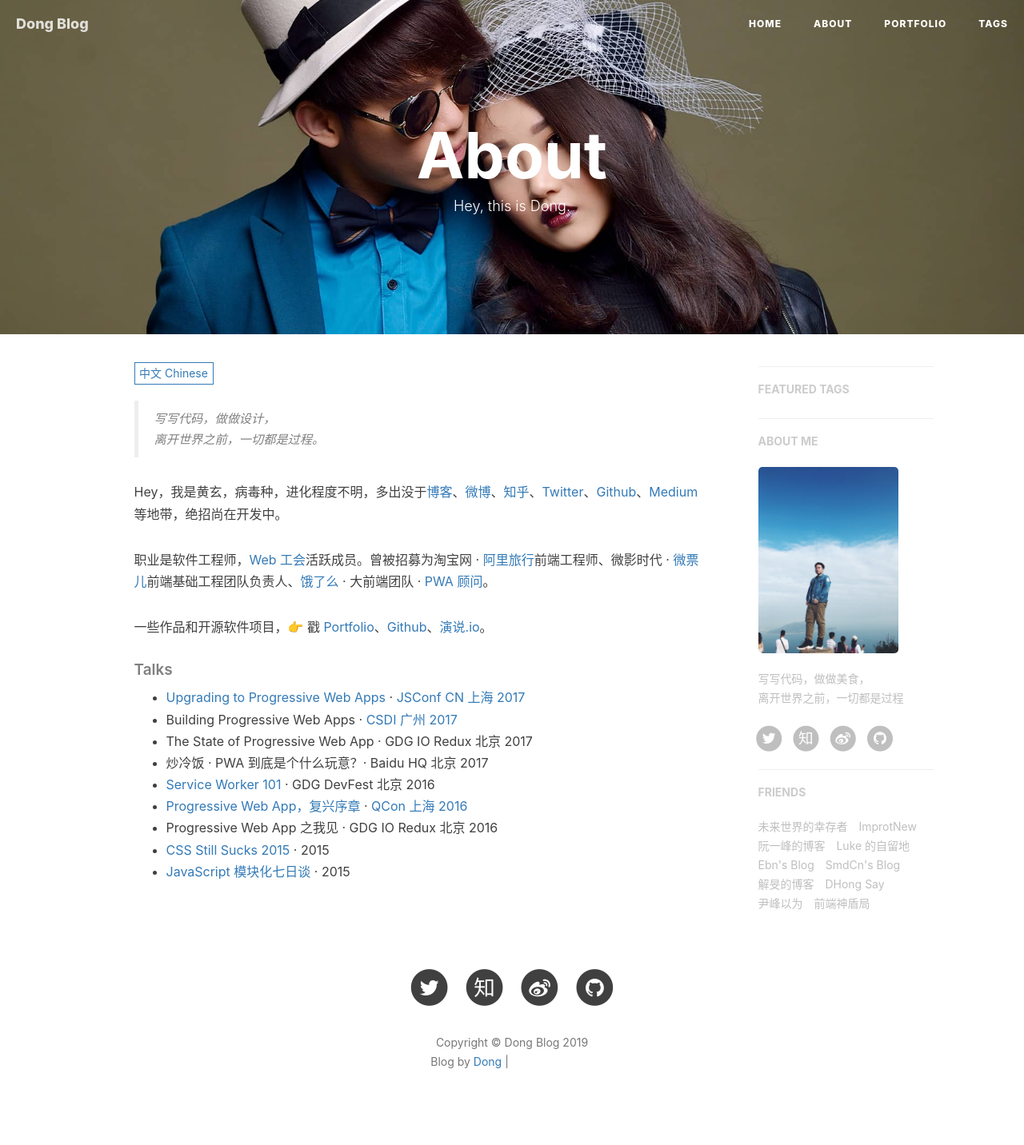
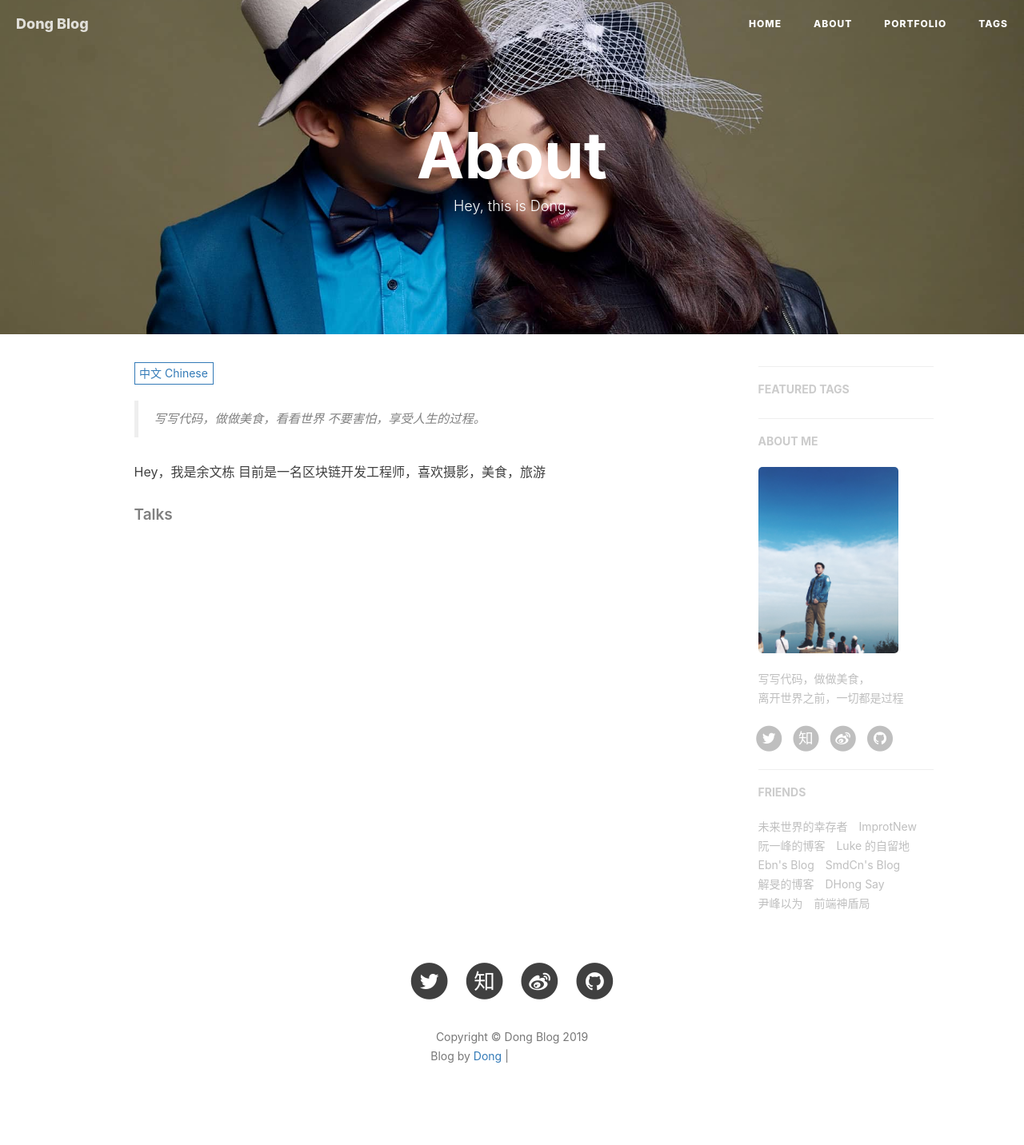
Before and after one commit to ywdlucking/ywdlucking.github.io, a Jekyll site: the page built from about.html, in a window 1280 px wide. Shown: the whole page at 80% size. Built offline with Jekyll 4.4.1, drawn with Linux system fonts in a browser that asks for light colours; nearby versions of some CDN libraries; comment, search, counter and statistics services are not loaded; grey boxes are pictures that could not be loaded.

Commit message:
更新介绍

```diff
--- a/_includes/about/zh.md
+++ b/_includes/about/zh.md
@@ -1,31 +1,7 @@
-> 写写代码，做做设计，
-> 离开世界之前，一切都是过程。
+> 写写代码，做做美食，看看世界
+> 不要害怕，享受人生的过程。
 
-Hey，我是黄玄，病毒种，进化程度不明，多出没于[博客](https://huangxuan.me)、[微博](weibo.com/huxpro)、[知乎](https://www.zhihu.com/people/huxpro/pins/posts)、[Twitter](https://twitter.com/Huxpro/)、[Github](http://github.com/huxpro)、[Medium](https://medium.com/@Huxpro) 等地带，绝招尚在开发中。
-
-职业是软件工程师，[Web 工会](https://medium.com/ben-and-dion/team-web-3315aa447fb2#.359a9c6cl)活跃成员。曾被招募为淘宝网 · [阿里旅行](http://alitrip.com)前端工程师、微影时代 · [微票儿](http://www.wepiao.com/?r=movie)前端基础工程团队负责人、[饿了么](https://ele.me/) · 大前端团队 · [PWA 顾问](https://medium.com/elemefe/upgrading-ele-me-to-progressive-web-app-2a446832e509)。
-
-一些作品和开源软件项目，👉 戳 [Portfolio](/portfolio)、[Github](http://github.com/huxpro)、[演说.io](http://https://zhuanlan.zhihu.com/p/21280918)。
-
+Hey，我是余文栋
+目前是一名区块链开发工程师，喜欢摄影，美食，旅游
 
 ##### Talks
-
-- [Upgrading to Progressive Web Apps][9] · [JSConf CN 上海 2017](http://2017.jsconf.cn/)
-- Building Progressive Web Apps · [CSDI 广州 2017](http://www.csdisummit.com/)
-- The State of Progressive Web App · GDG IO Redux 北京 2017
-- 炒冷饭 · PWA 到底是个什么玩意？· Baidu HQ 北京 2017
-- [Service Worker 101][5] · GDG DevFest 北京 2016
-- [Progressive Web App，复兴序章][4] · [QCon 上海 2016](http://2016.qconshanghai.com/presentation/3111)
-- Progressive Web App 之我见 · GDG IO Redux 北京 2016
-- [CSS Still Sucks 2015][2] · 2015
-- [JavaScript 模块化七日谈][1] · 2015
-
-[1]: //huangxuan.me/2015/07/09/js-module-7day/
-[2]: //huangxuan.me/2015/12/28/css-sucks-2015/
-[3]: //huangxuan.me/2016/06/05/pwa-in-my-pov/
-[4]: //huangxuan.me/2016/10/20/pwa-qcon2016/
-[5]: //huangxuan.me/2016/11/20/sw-101-gdgdf/
-[6]: https://yanshuo.io/assets/player/?deck=58ac8598b123db0067292f92 "PWA Rehashing"
-[7]: https://yanshuo.io/assets/player/?deck=593ad6fbfe88c2006a0a0d6d "The State of PWA"
-[8]: https://yanshuo.io/assets/player/?deck=594d673d570c357d0698a950 "Building PWA"
-[9]: //huangxuan.me/jsconfcn2017/
```
